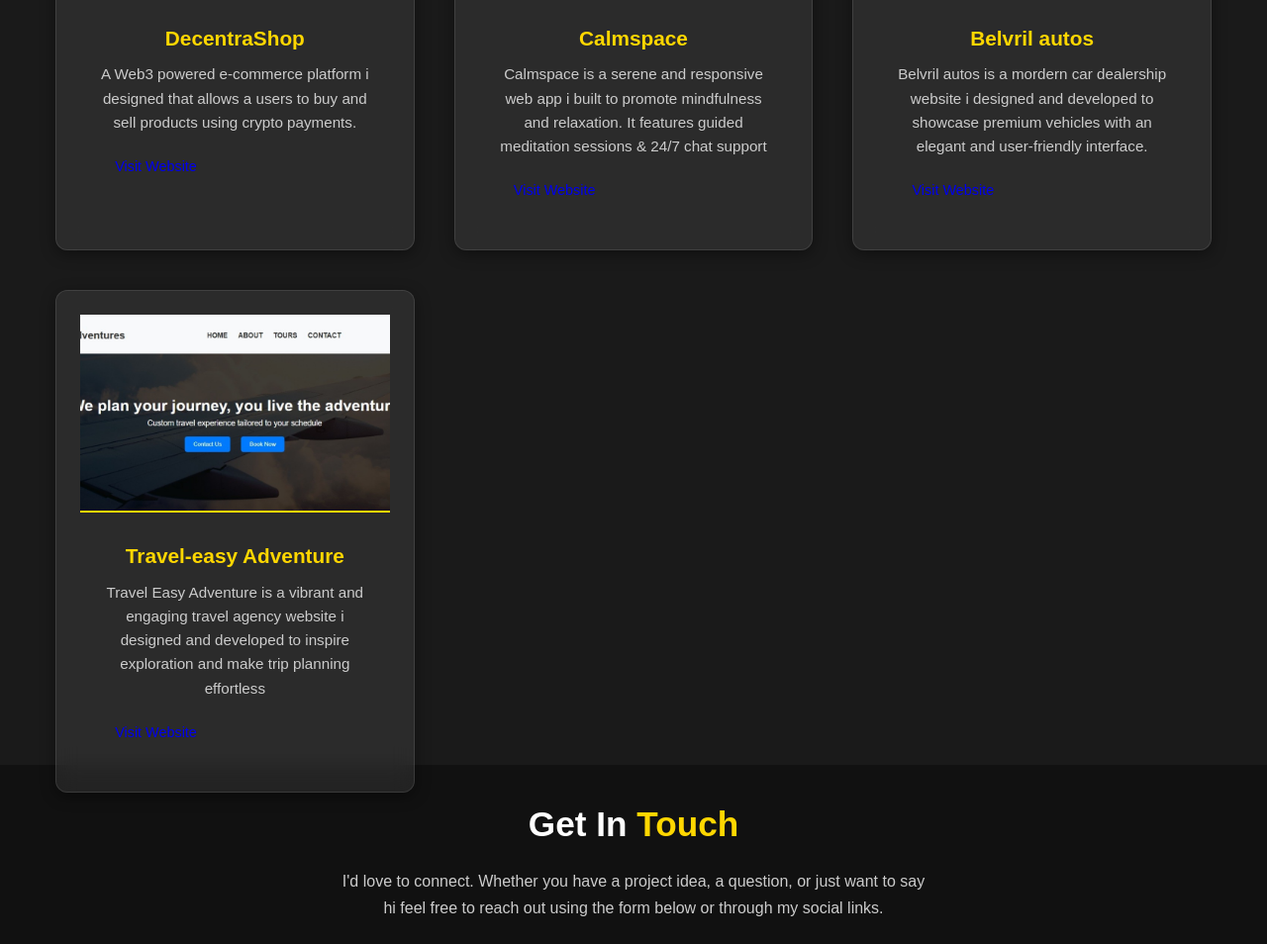
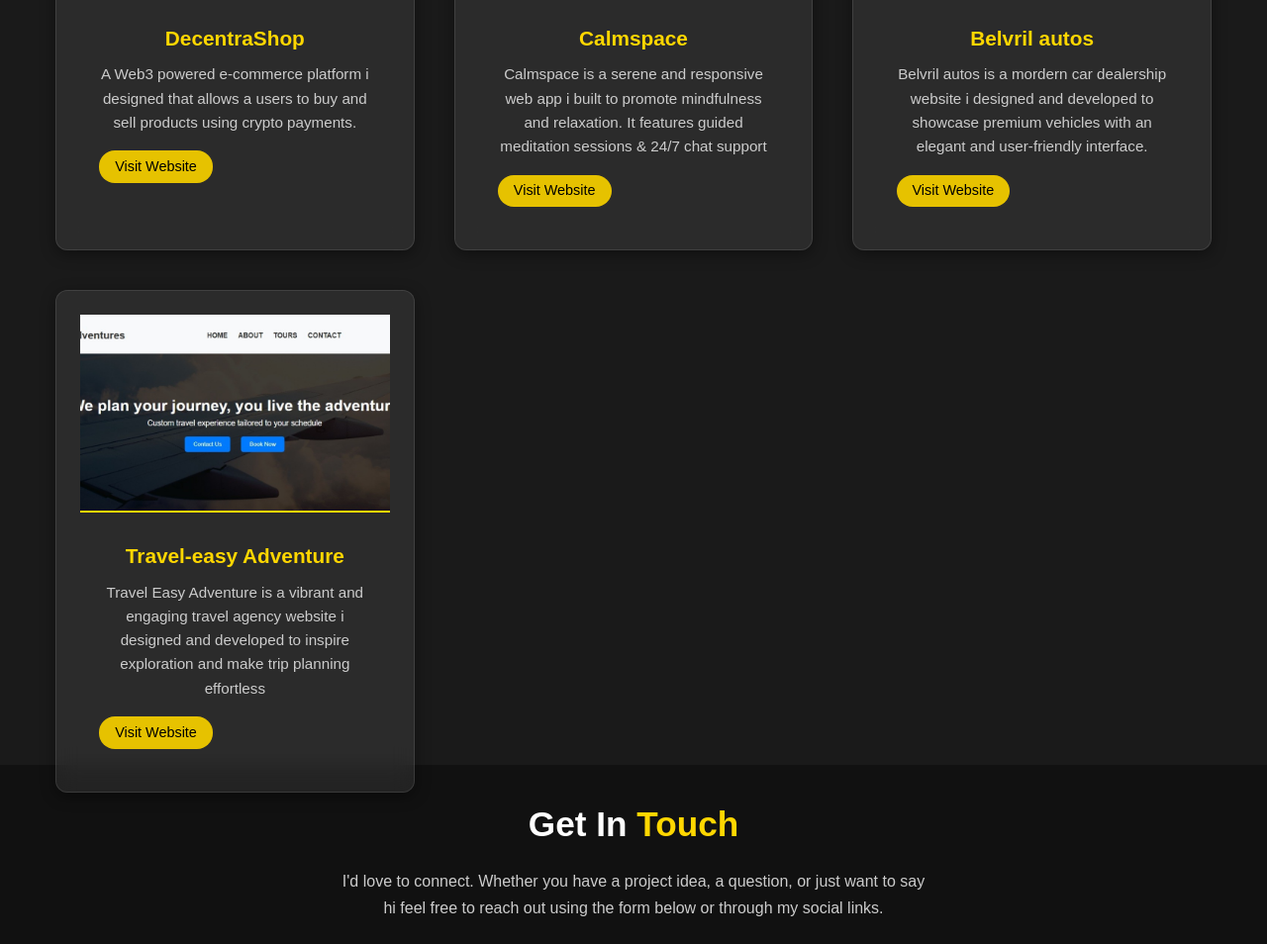
Before and after one commit to Ayoola05617/AyoolaTheDev-portfolio-, a plain HTML site: page index.html in a window 1280 px wide. Shown: the part 1455-2409 px from the top of the page at 99% size. Drawn offline with nearby package versions, Linux system fonts and the light colour scheme; a web font is replaced by a local one.

Commit message:
update styling

```diff
--- a/index.html
+++ b/index.html
@@ -86,7 +86,7 @@
                         <p>A Web3 powered e-commerce platform i designed that allows a users to buy and sell products using crypto payments.</p>
 
                         <div class="project-links">
-                            <a href="https://decentra-shop-psi.vercel.app/" target="_blank" class="btn gold small">Visit Website</a>
+                            <a href="https://decentra-shop-psi.vercel.app/" target="_blank" class="btn-small">Visit Website</a>
                         </div>
                      </div>
                     </div>
@@ -98,7 +98,7 @@
                         <p>Calmspace is a serene and responsive web app i built to promote mindfulness and relaxation. It features guided meditation sessions & 24/7 chat support</p>
 
                         <div class="project-links">
-                            <a href="https://calm-space-mu.vercel.app/" target="_blank" class="btn gold small">Visit Website</a>
+                            <a href="https://calm-space-mu.vercel.app/" target="_blank" class="btn-small">Visit Website</a>
                         </div>
                      </div>
                     </div>
@@ -110,7 +110,7 @@
                         <p>Belvril autos is a mordern car dealership website i designed and developed to showcase premium vehicles with an elegant and user-friendly interface.</p>
 
                         <div class="project-links">
-                            <a href="https://belvril-autos.vercel.app/" target="_blank" class="btn gold small">Visit Website</a>
+                            <a href="https://belvril-autos.vercel.app/" target="_blank" class="btn-small">Visit Website</a>
                         </div>
                      </div>
                     </div>
@@ -122,7 +122,7 @@
                         <p>Travel Easy Adventure is a vibrant and engaging travel agency website i designed and developed to inspire exploration and make trip planning effortless</p>
 
                         <div class="project-links">
-                            <a href="https://travel-easy-adventures.vercel.app/" target="_blank" class="btn gold small">Visit Website</a>
+                            <a href="https://travel-easy-adventures.vercel.app/" target="_blank" class="btn-small">Visit Website</a>
                         </div>
                      </div>
                     </div>
--- a/style.css
+++ b/style.css
@@ -224,10 +224,12 @@ body{
 .project-links a{
     text-decoration: none;
 }
-.btn.small{
+.btn-small{
   padding:  0.3rem 1rem;
   font-size: 0.9rem;
   border-radius: 1rem;
+  color:  #000;
+  background-color:#e6c200 ;
 }
 
 .contact{
```
